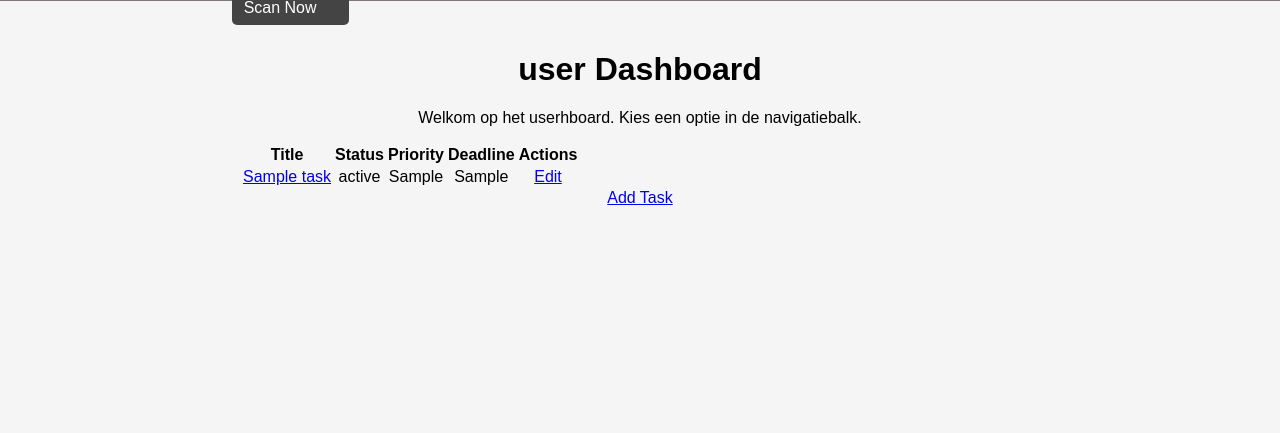
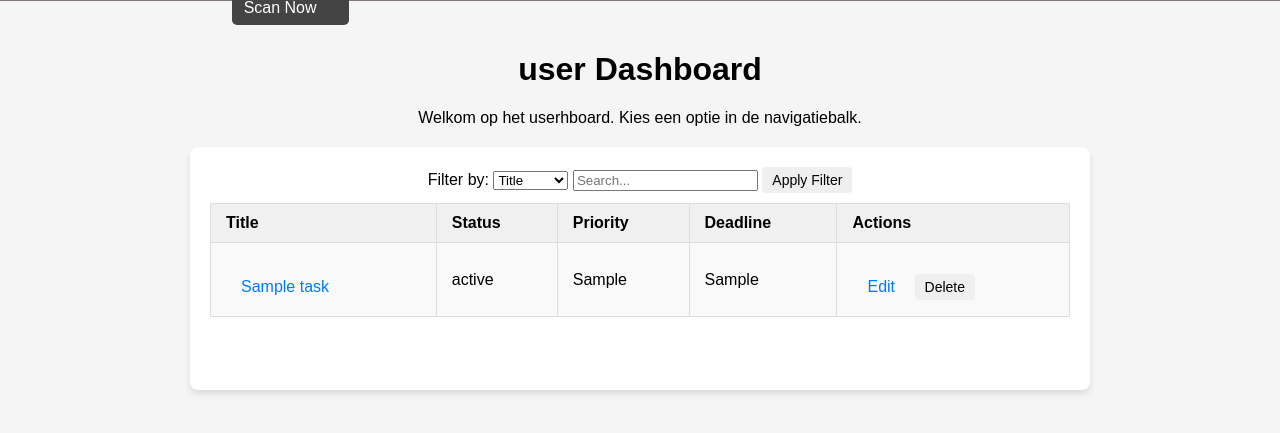
Before and after one commit to Alessandro-Gomes-Bravio/A.V25, a Flask app: page /user in a window 1280 px wide. Shown: the part 53-486 px from the top of the page. Run offline with Flask 3, Linux system fonts and the light colour scheme; the visitor is signed in with stand-in values (Sample User, id 1); tables that the repository leaves empty or names only in its code hold one stand-in row (values such as "Sample post").

Commit message:
filer tasks

```diff
--- a/app.py
+++ b/app.py
@@ -226,7 +226,7 @@ def add_task():
     return render_template('add_task.html', current_date=date.today().isoformat())
 
 
-@app.route('/')
+@app.route('/user')
 def user():
     # Retrieve tasks from the database
     tasks = db.fetchall("SELECT * FROM tasks")
@@ -270,6 +270,49 @@ def update_task(task_id):
     return redirect(url_for('show_task', task_id=task_id))  # Redirect to task details after update
 
 
+@app.route('/filter_tasks', methods=['GET'])
+def filter_tasks():
+    """
+    Filter tasks based on user-selected criteria and search value.
+    """
+    if 'user_id' not in session:
+        flash("Je moet ingelogd zijn om taken te filteren.", "error")
+        return redirect('/')
+
+    user_id = session['user_id']
+    filter_criteria = request.args.get('filter', 'name')  # Default filter
+    search_value = request.args.get('search', '').strip()  # Search value
+
+    # Use the model to get filtered tasks
+    tasks = Task.filter_tasks(user_id, filter_criteria, search_value)
+
+    return render_template('user.html', tasks=tasks, filter=filter_criteria, search_value=search_value)
+
+
+@app.route('/delete_task/<int:task_id>', methods=['POST'])
+def delete_task(task_id):
+    """
+    Delete a task based on its ID.
+    """
+    if 'user_id' not in session:
+        flash("You must be logged in to delete tasks.", "error")
+        return redirect('/')
+
+    user_id = session['user_id']
+
+    # Ensure the task belongs to the logged-in user
+    task = Task.get_task_by_id(task_id)
+    if not task or task['user_id'] != user_id:
+        flash("Task not found or you don't have permission to delete this task.", "error")
+        return redirect(url_for('user_dashboard'))
+
+    # Delete the task from the database
+    Task.delete_task(task_id)
+    flash("Task successfully deleted.", "success")
+    return redirect(url_for('user_dashboard'))
+
+
+
 
 if __name__ == '__main__':
     app.run(debug=True)
--- a/models.py
+++ b/models.py
@@ -165,3 +165,38 @@ class Task:
         """
         db.execute(query, (title, description, status, priority, deadline, assigned_to, assigned_by, task_id))
         print(f"DEBUG: Taak geüpdatet: {title}")
+
+
+    @staticmethod
+    def filter_tasks(user_id, filter_criteria=None, search_value=None):
+
+
+        query = "SELECT * FROM tasks WHERE user_id = %s"
+        params = [user_id]
+
+        if search_value:
+            if filter_criteria == 'name':
+                query += " AND title LIKE %s"
+                params.append(f"%{search_value}%")
+            elif filter_criteria == 'status':
+                query += " AND status = %s"
+                params.append(search_value)
+            elif filter_criteria == 'priority':
+                query += " AND priority = %s"
+                params.append(search_value)
+            elif filter_criteria == 'deadline':
+                query += " AND deadline = %s"
+                params.append(search_value)
+
+        db.execute(query, tuple(params))
+        return db.fetchall()
+
+
+    @staticmethod
+    def delete_task(task_id):
+        """
+        Delete a task from the database based on its ID.
+        """
+        query = "DELETE FROM tasks WHERE id = %s"
+        db.execute(query, (task_id,))
+        print(f"DEBUG: Task with ID {task_id} deleted.")  # Debugging
--- a/static/user.css
+++ b/static/user.css
@@ -72,7 +72,7 @@ body {
 /* Container styling */
 .container {
     margin: 50px auto;
-    max-width: 800px;
+    max-width: 900px;
     text-align: center;
 }
 
@@ -83,10 +83,92 @@ body {
 
 #facialContainer {
     margin: 20px auto;
-    max-width: 600px;
+    max-width: 700px;
     text-align: center;
     background: white;
     padding: 20px;
     border-radius: 8px;
     box-shadow: 0 4px 6px rgba(0, 0, 0, 0.1);
 }
+
+
+/* Styling for the tasks class (task list) */
+.tasks {
+    margin-top: 20px;
+    background-color: white;
+    padding: 20px;
+    border-radius: 8px;
+    box-shadow: 0 4px 6px rgba(0, 0, 0, 0.1);
+}
+
+/* Table styling */
+.tasks table {
+    width: 100%;
+    border-collapse: collapse;
+    margin-top: 10px;
+}
+
+.tasks table th,
+.tasks table td {
+    padding: 10px 15px;
+    text-align: left;
+    border: 1px solid #ddd;
+}
+
+.tasks table th {
+    background-color: #f0f0f0;
+    font-weight: bold;
+}
+
+.tasks table tr:nth-child(even) {
+    background-color: #f9f9f9;
+}
+
+.tasks table tr:hover {
+    background-color: #f1f1f1;
+}
+
+.tasks table a {
+    color: #007bff;
+    text-decoration: none;
+    transition: color 0.3s ease;
+}
+
+.tasks table a:hover {
+    color: #0056b3;
+    text-decoration: underline;
+}
+
+/* Buttons in the task list */
+.tasks button {
+    padding: 5px 10px;
+    font-size: 14px;
+    border: none;
+    border-radius: 4px;
+    cursor: pointer;
+    transition: background-color 0.3s ease;
+}
+
+.tasks button:hover {
+    background-color: #ddd;
+}
+
+.tasks button.danger-btn {
+    background-color: #e74c3c;
+    color: white;
+}
+
+.tasks button.danger-btn:hover {
+    background-color: #c0392b;
+}
+
+/* Add Task Link */
+.tasks a {
+    display: inline-block;
+    margin-top: 15px;
+    padding: 10px 15px;
+    color: white;
+    text-decoration: none;
+    border-radius: 5px;
+    transition: background-color 0.3s ease;
+}
--- a/templates/add_task.html
+++ b/templates/add_task.html
@@ -30,6 +30,6 @@
             <input type="date" id="deadline" name="deadline" min="{{ current_date }}"required><br>
             <button type="submit">Create Task</button>
         </form>
-        <a href="{{ url_for('user') }}">Back to Task List</a>
+        <a href="{{ url_for('user') }}">Annuleren</a>
     </body>
 </html>
--- a/templates/edit_task.html
+++ b/templates/edit_task.html
@@ -18,8 +18,8 @@
             <p><strong>Created At:</strong> {{ task['created_at'] }}</p>
             <p><strong>Updated At:</strong> {{ task['updated_at'] }}</p>
 
-            <button type="submit">Update Task</button>
+            <button type="submit">Opslaan</button>
         </form>
-        <a href="{{ url_for('user') }}">Back to Task List</a>
+        <a href="{{ url_for('user') }}">Annuleren</a>
     </body>
 </html>
--- a/templates/user.html
+++ b/templates/user.html
@@ -33,6 +33,19 @@
 
 
         <div class="tasks">
+            <form method="GET" action="{{ url_for('filter_tasks') }}">
+                <label for="filter">Filter by:</label>
+                <select name="filter" id="filter">
+                    <option value="name" {% if filter == 'name' %}selected{% endif %}>Title</option>
+                    <option value="status" {% if filter == 'status' %}selected{% endif %}>Status</option>
+                    <option value="priority" {% if filter == 'priority' %}selected{% endif %}>Priority</option>
+                    <option value="deadline" {% if filter == 'deadline' %}selected{% endif %}>Deadline</option>
+                </select>
+                <input type="text" name="search" placeholder="Search..." value="{{ search_value }}">
+                <button type="submit">Apply Filter</button>
+            </form>
+
+
             <table>
                 <tr>
                     <th>Title</th>
@@ -49,12 +62,18 @@
                     <td>{{ task['deadline'] }}</td>
                     <td>
                         <a href="{{ url_for('edit_task', task_id=task['id']) }}">Edit</a>
+                        <form action="{{ url_for('delete_task', task_id=task['id']) }}" method="POST" style="display:inline;">
+                            <button type="submit" onclick="return confirm('Are you sure you want to delete this task?');">Delete</button>
+                        </form>
                     </td>
                 </tr>
                 {% endfor %}
             </table>
             <a href="{{ url_for('add_task') }}">Add Task</a>
         </div>
+
+
+
 
 
     </div>
```
